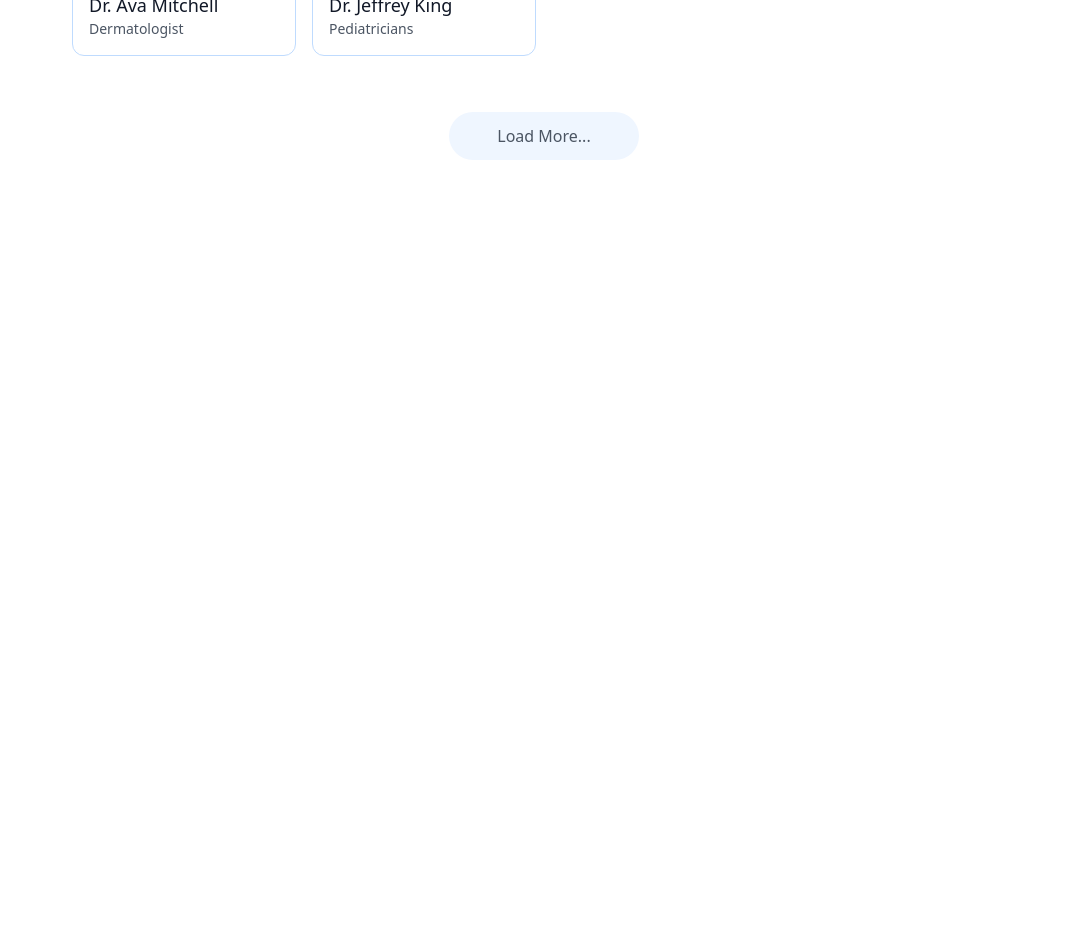
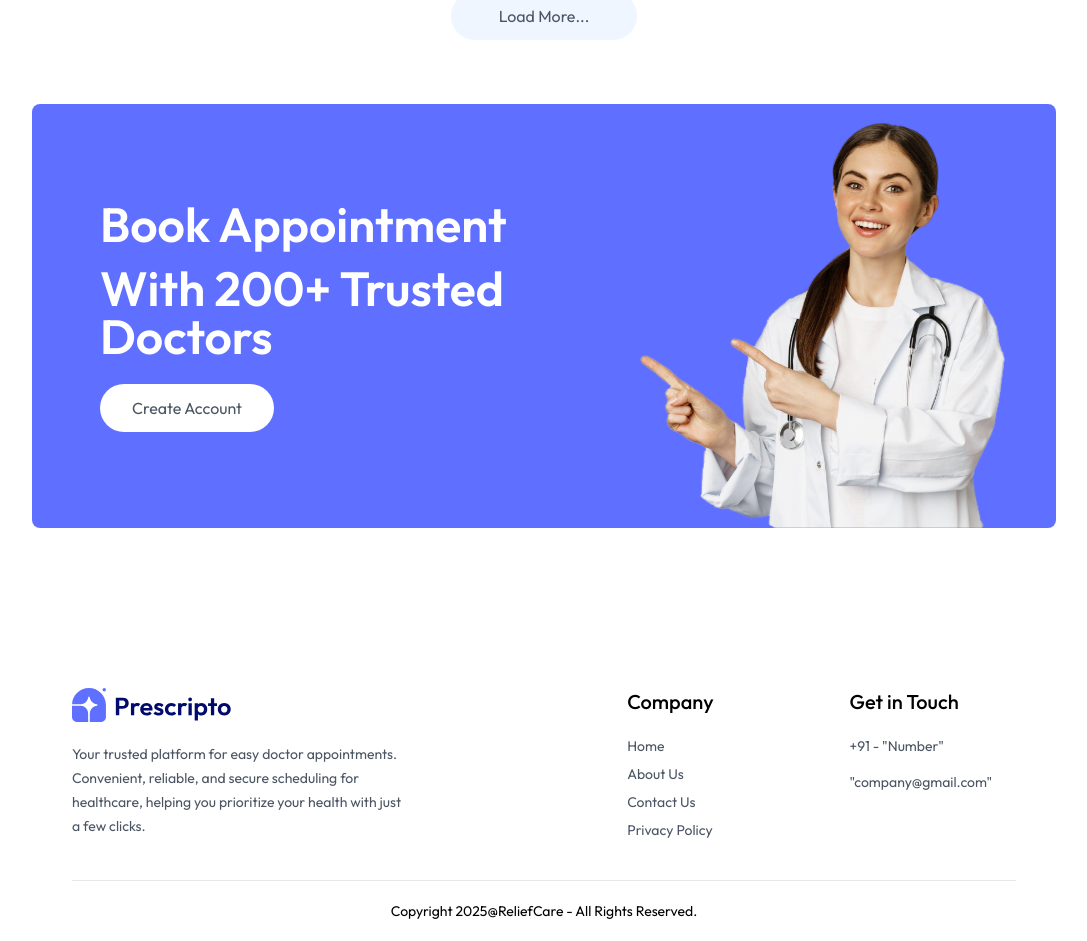
Before and after one commit to Abhinav1730/ReliefCare, a React (Vite) app in the folder frontend/: page / in a window 1280 px wide. Shown: the part 2420-3361 px from the top of the page, without its empty margins (96-1183 px from the left). Before the commit the page ends 2644 px from the top, so only its background shows below. Built offline with nearby package versions, Linux system fonts and the light colour scheme.

Commit message:
Completion of Home Page by adding a banner and Footer

```diff
--- a/frontend/src/App.jsx
+++ b/frontend/src/App.jsx
@@ -9,6 +9,7 @@
 import MyAppointments from "./pages/MyAppointments.jsx";
 import Appointment from "./pages/Appointment.jsx";
 import Navbar from "./components/Navbar.jsx";
+import Footer from "./components/Footer.jsx";
 
 const App = () => {
   return (
@@ -25,6 +26,7 @@
         <Route path="/my-appointments" element={<MyAppointments />} />
         <Route path="/appointment/:docId" element={<Appointment />} />
       </Routes>
+      <Footer />
     </div>
   );
 };
--- /dev/null
+++ b/frontend/src/components/Banner.jsx
@@ -0,0 +1,38 @@
+import React from "react";
+import { assets } from "../../public/assets";
+import { useNavigate } from "react-router-dom";
+
+const Banner = () => {
+  const navigate = useNavigate();
+  return (
+    <div className="flex bg-primary rounded-lg px-6 sm:px-10 md:px-14 lg:px-12 my-20 md:my-10">
+      {/*-----left side */}
+      <div className="flex-1 py-8 sm:py-10 md:py-16 lg:py-24 lg:pl-5">
+        <div className="text-xl sm:text-2xl md:text-3xl lg:text-5xl font-semibold text-white">
+          <p>Book Appointment</p>
+          <p className="mt-4">With 200+ Trusted Doctors</p>
+        </div>
+        <button
+          onClick={() => {
+            navigate("/login");
+            scrollTo(0, 0);
+          }}
+          className="bg-white text-sm sm:text-base text-gray-600 px-8 py-3 rounded-full mt-6 hover:scale-105 transition-all"
+        >
+          Create Account
+        </button>
+      </div>
+
+      {/*-----right side */}
+      <div className="hidden md:block md:w-1/2 lg:w-[370px] relative">
+        <img
+          className="w-full absolute bottom-0 right-0 max-w-md"
+          src={assets.appointment_img}
+          alt=""
+        />
+      </div>
+    </div>
+  );
+};
+
+export default Banner;
--- /dev/null
+++ b/frontend/src/components/Footer.jsx
@@ -0,0 +1,49 @@
+import React from "react";
+import { assets } from "../../public/assets";
+
+const Footer = () => {
+  return (
+    <div className="md:mx-10">
+      <div className="flex flex-col sm:grid grid-cols-[3fr_1fr_1fr] gap-14 my-10 mt-40 text-sm">
+        {/*----Left section */}
+        <div>
+          <img className="mb-5 w-40" src={assets.logo} alt="Logo ImG" />
+          <p className="w-full md:w-2/3 text-gray-600 leading-6">
+            Your trusted platform for easy doctor appointments. Convenient,
+            reliable, and secure scheduling for healthcare, helping you
+            prioritize your health with just a few clicks.
+          </p>
+        </div>
+        {/*----Center section */}
+        <div>
+          <p className="text-xl font-medium mb-5">Company</p>
+          <ul className="flex flex-col gap-2 text-gray-600">
+            <li>Home</li>
+            <li>About Us</li>
+            <li>Contact Us</li>
+            <li>Privacy Policy</li>
+          </ul>
+        </div>
+        {/*----Right section */}
+        <div>
+          <p className="text-xl font-medium mb-5">Get in Touch</p>
+          <ul className="flex flex-col gap-2 text-gray-600">
+            <li>+91 - "Number"</li>
+            <li></li>"company@gmail.com"
+          </ul>
+        </div>
+      </div>
+      <div>
+        {/*------Copyright----- */}
+        <div>
+          <hr />
+          <p className="py-5 text-sm text-center">
+            Copyright 2025@ReliefCare - All Rights Reserved.
+          </p>
+        </div>
+      </div>
+    </div>
+  );
+};
+
+export default Footer;
--- a/frontend/src/index.css
+++ b/frontend/src/index.css
@@ -1,11 +1,16 @@
+@import url("https://fonts.googleapis.com/css2?family=Outfit:wght@100..900&display=swap");
 @tailwind base;
 @tailwind components;
 @tailwind utilities;
+
+* {
+  font-family: Outfit;
+}
 
 .active hr {
   @apply block;
 }
 
-::-webkit-scrollbar{
-  @apply hidden
+::-webkit-scrollbar {
+  @apply hidden;
 }
--- a/frontend/src/pages/Home.jsx
+++ b/frontend/src/pages/Home.jsx
@@ -2,13 +2,15 @@
 import Header from "../components/Header";
 import SpecialityMenu from "../components/SpecialityMenu";
 import TopDoctors from "../components/TopDoctors";
+import Banner from "../components/Banner";
 
 const Home = () => {
   return (
     <div>
       <Header />
-      <SpecialityMenu/>
-      <TopDoctors/>
+      <SpecialityMenu />
+      <TopDoctors />
+      <Banner />
     </div>
   );
 };
```
